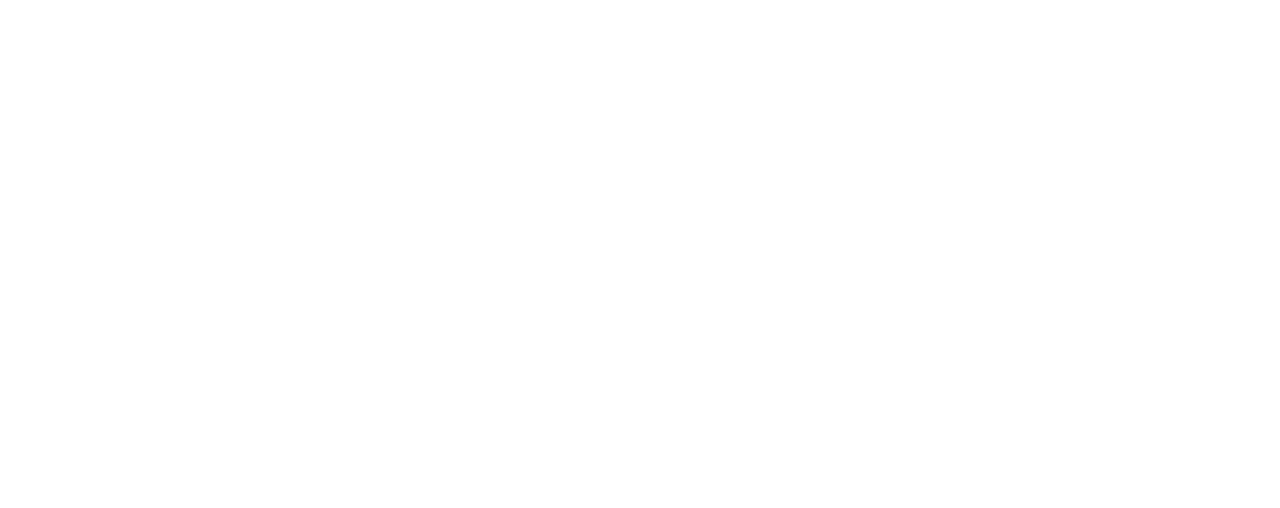
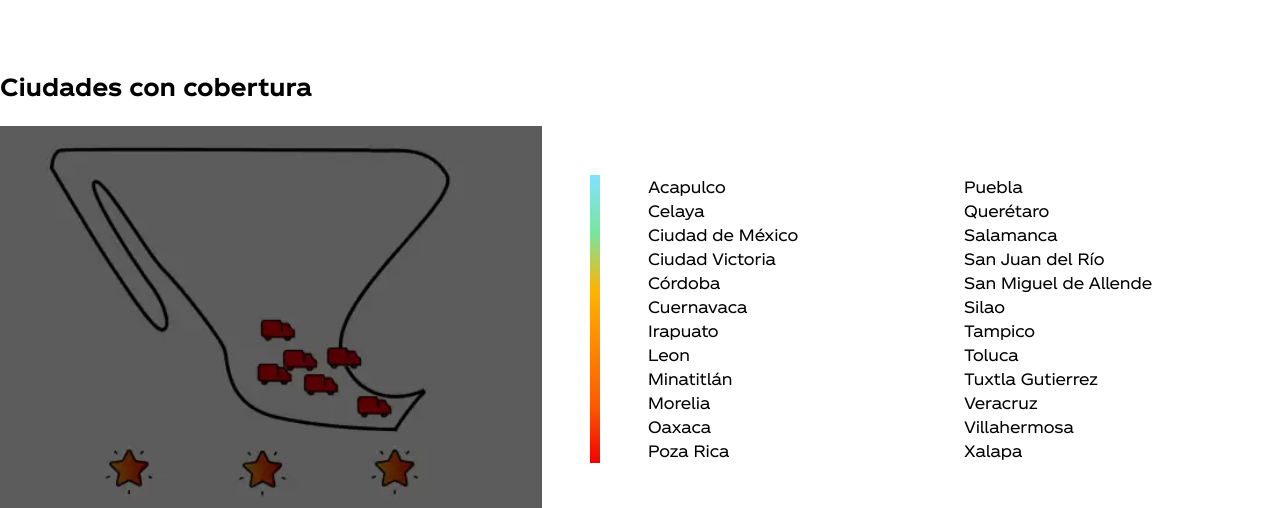
Before and after one commit to darideveloper/gana-en-tu-hogar-by-coca-cola, a Next.js app: page / in a window 1280 px wide. Shown: the part 1940-2448 px from the top of the page. Before the commit the page ends 1930 px from the top, so only its background shows below. Built offline with nearby package versions, Linux system fonts and the light colour scheme.

Commit message:
feat (cities): layout & responsive

```diff
--- a/components/h2.jsx
+++ b/components/h2.jsx
@@ -11,6 +11,7 @@
         ${hidden && 'title-hidden'}
         ${className}
         mb-6
+        text-center lg:text-left
       `}
     >
       {children}
--- /dev/null
+++ b/components/separator.jsx
@@ -0,0 +1,27 @@
+export default function Separator ({}) {
+  return (
+    <>
+      <div
+        className={`
+          separator-h
+          block lg:hidden
+          w-10/12 lg:w-3
+          h-3 lg:h-56 xl:h-72
+          gradiant lg:gradiant-vertical
+          mx-auto
+        `}
+      />
+
+      <div
+        className={`
+          separator-v
+          hidden lg:block
+          w-3
+          h-56 xl:h-72
+          gradiant-vertical
+          mx-auto
+        `}
+      />
+    </>
+  )
+}
--- a/pages/index.jsx
+++ b/pages/index.jsx
@@ -2,6 +2,7 @@
 import Profits from '@/sections/profits'
 import Testimonials from '@/sections/testimonials'
 import HowItWorks from '@/sections/how-it-works'
+import Cities from '@/sections/cities'
 
 export default function Home() {
   return (
@@ -10,6 +11,7 @@
       <Profits />
       <Testimonials />
       <HowItWorks />
+      <Cities />
     </main>
   )
 }
--- /dev/null
+++ b/sections/cities.jsx
@@ -0,0 +1,117 @@
+import H2 from '@/components/h2'
+import Separator from '@/components/separator'
+
+export default function Cities({ }) {
+
+  const cities = [
+    "Acapulco",
+    "Celaya",
+    "Ciudad de México",
+    "Ciudad Victoria",
+    "Córdoba",
+    "Cuernavaca",
+    "Irapuato",
+    "Leon",
+    "Minatitlán",
+    "Morelia",
+    "Oaxaca",
+    "Poza Rica",
+    "Puebla",
+    "Querétaro",
+    "Salamanca",
+    "San Juan del Río",
+    "San Miguel de Allende",
+    "Silao",
+    "Tampico",
+    "Toluca",
+    "Tuxtla Gutierrez",
+    "Veracruz",
+    "Villahermosa",
+    "Xalapa"
+  ]
+
+  // Split cities in 4 arrays
+  const cities1 = cities.slice(0, Math.ceil(cities.length / 2))
+  const cities2 = cities.slice(Math.ceil(cities.length / 2))
+  const citiesGroup = [cities1, cities2]
+
+  return (
+    <section
+      className={`
+        how-it-works
+        container
+        mx-auto
+        mt-20
+      `}
+    >
+      <H2>
+        Ciudades con cobertura
+      </H2>
+
+      <div
+        className={`
+          content
+          flex
+          flex-col lg:flex-row
+          items-center
+          justify-center
+          w-11/12 md:w-full
+          gap-6
+          mx-auto
+          lg:gap-12
+        `}
+      >
+
+        <img
+          src="/images/cuidades-participantes-coca-cola-en-tu-hogar.webp"
+          alt="Ciudades con cobertura de Coca-Cola en tu hogar"
+          className={`
+            w-11/12 lg:w-6/12
+          `}
+        />
+
+        <Separator />
+
+        <div
+          className={`
+            cities
+            w-11/12 lg:w-7/12
+            flex
+            flex-col lg:flex-row
+            items-center
+            justify-center
+          `}>
+
+          {
+            citiesGroup.map((cities, index) => (
+              <ul
+                className={`
+                  text-center
+                  w-full lg:w-1/2
+                `}
+              >
+                {
+                  cities.map((city, index) => (
+                    <li
+                      key={index}
+                      className={`
+                        lg:text-left
+                      `}
+                    >
+                      {city}
+                    </li>
+                  ))
+                }
+              </ul>
+            ))
+          }
+
+
+
+        </div>
+
+      </div>
+
+    </section>
+  )
+}
--- a/sections/header.jsx
+++ b/sections/header.jsx
@@ -45,7 +45,7 @@
       </div>
       <img
         src="/images/logo.png"
-        alt="logo"
+        alt="Logo Gana en tu Hohar by Coca-Cola"
         width={250}
         height={100}
         className={`
--- a/sections/hero.jsx
+++ b/sections/hero.jsx
@@ -59,8 +59,8 @@
           `}
         >
           <img
-            src="/images/hero.png"
-            alt="Hero"
+            src="/images/aumenta-tus-ganancias-en-casa-con-coca-cola.png"
+            alt="Aumenta tus ganancias en casa con Coca-Cola"
             className={`
               w-full
               h-auto
--- a/sections/how-it-works.jsx
+++ b/sections/how-it-works.jsx
@@ -1,4 +1,5 @@
 import H2 from '@/components/h2'
+import Separator from '@/components/separator'
 
 export default function HowItWorks({ }) {
   return (
@@ -68,27 +69,7 @@
 
         </div>
 
-        <div
-          className={`
-            block lg:hidden
-            separator-h
-            w-10/12 lg:w-3
-            h-3 lg:h-56 xl:h-72
-            gradiant lg:gradiant-vertical
-            mx-auto
-          `}
-        />
-
-        <div
-          className={`
-            hidden lg:block
-            separator-v
-            w-3
-            h-56 xl:h-72
-            gradiant-vertical
-            mx-auto
-          `}
-        />
+        <Separator />
 
         <video
           src="/videos/como-funciona-gana-en-tu-hogar-con-cocacola.mp4"
```
Also changed, not shown: public/images/aumenta-tus-ganancias-en-casa-con-coca-cola.png (renamed from public/images/hero.png), public/images/cuidades-participantes-coca-cola-en-tu-hogar.webp (added).
